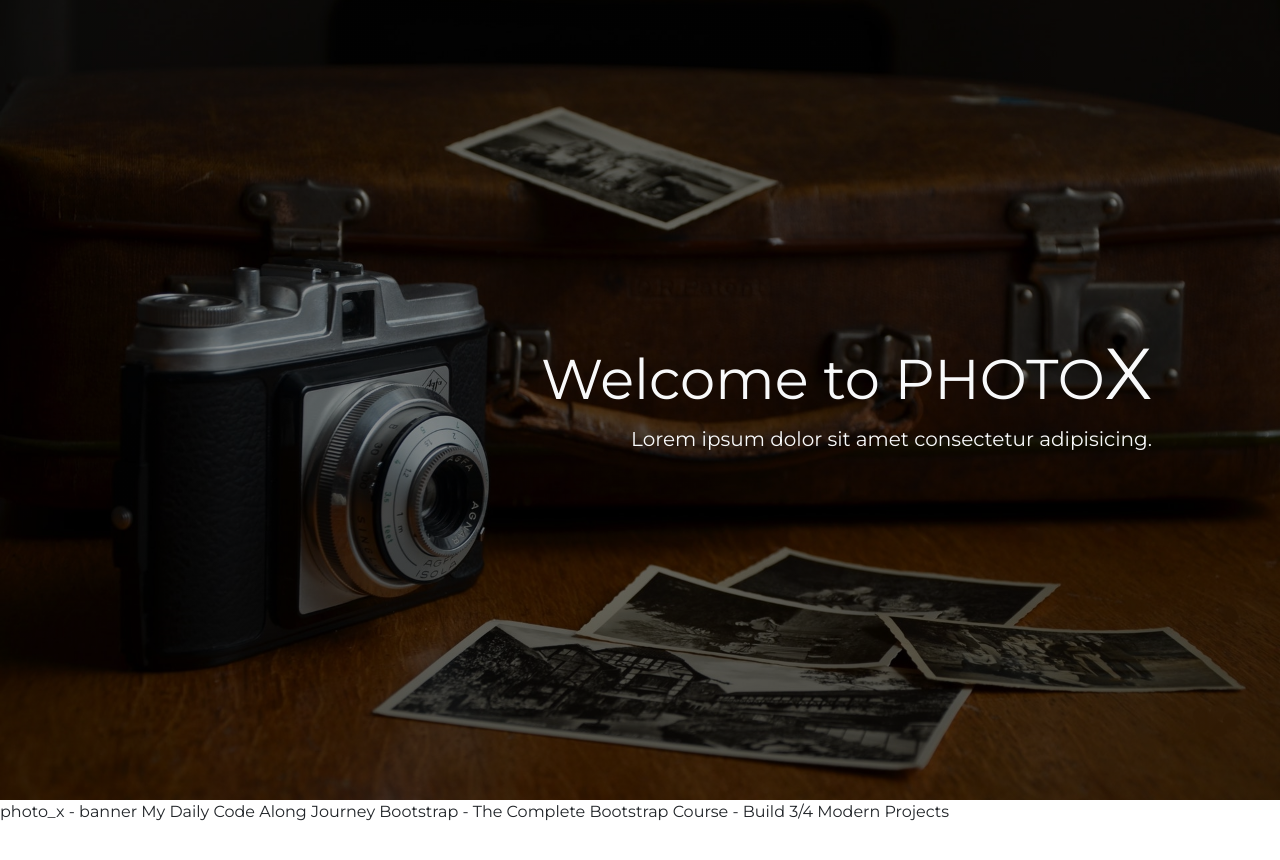
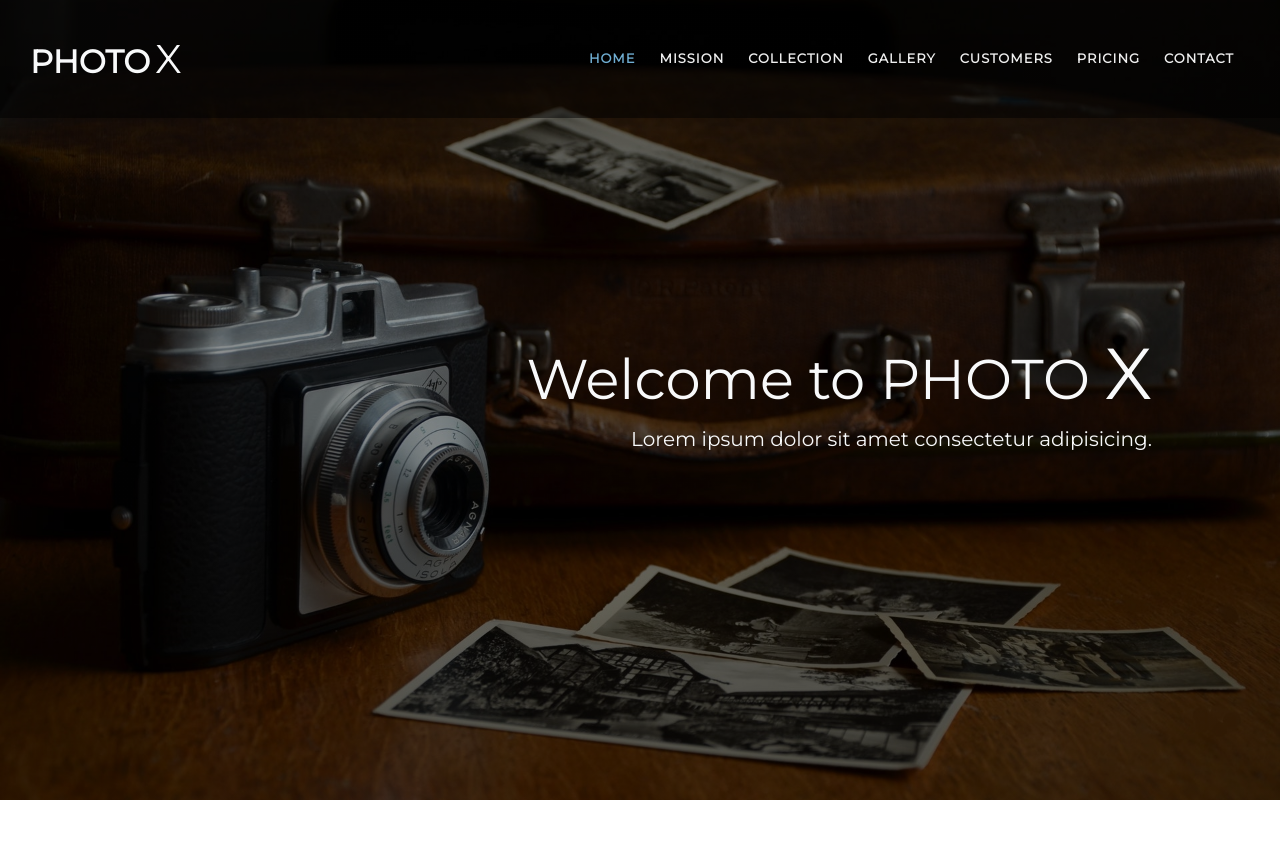
Before and after one commit to peakacode/photo_x, a plain HTML site: page index.html in a window 1280 px wide. Shown: the top 860 px of the page. Before the commit the page ends 824 px from the top, so only its background shows below. Drawn offline with nearby package versions, Linux system fonts and the light colour scheme.

Commit message:
photo_x - navbar
My Daily Photo-X Code Along Journey with George Lomidze @Skillshare

```diff
--- a/index.html
+++ b/index.html
@@ -16,20 +16,136 @@
   <header>
 
     <!-- navbar start -->
+    <nav class="navbar navbar-expand-lg fixed-top nav-menu">
+      <a href="#" class="navbar-brand text-light text-uppercase">
+        <span class="h2 font-weight-bold">photo</span>
+        <span class="h1">X</span></a>
+        <button class="navbar-toggler nav-button" data-toggle="collapse" data-target="#myNavbar">
+          <div class="hamburger-box">
+            <div class="line1"></div>
+            <div class="line2"></div>
+            <div class="line3"></div>
+          </div>
+        </button>
+        <div class="collapse navbar-collapse justify-content-end text-uppercase font-weight-bold" id="myNavbar">
+            <ul class="navbar-nav">
+              <li class="nav-item">
+                <a href="#" class="nav-link mr-2 menu-item nav-active">Home</a>
+              </li>
+              <li class="nav-item">
+                <a href="#" class="nav-link mr-2 menu-item">Mission</a>
+              </li>
+              <li class="nav-item">
+                <a href="#" class="nav-link mr-2 menu-item">Collection</a>
+              </li>
+              <li class="nav-item">
+                <a href="#" class="nav-link mr-2 menu-item">Gallery</a>
+              </li>
+              <li class="nav-item">
+                <a href="#" class="nav-link mr-2 menu-item">Customers</a>
+              </li>
+              <li class="nav-item">
+                <a href="#" class="nav-link mr-2 menu-item">Pricing</a>
+              </li>
+              <li class="nav-item">
+                <a href="#" class="nav-link mr-2 menu-item">Contact</a>
+              </li>
+            </ul>
+        </div>
+    </nav>
     <!-- navbar end -->
 
     <!-- banner start -->
     <div class="text-light text-md-right text-center text-right banner">
-      <h1 class="display-4 banner-heading">Welcome to <span class="text-uppercase">photo</span><span class="display-3">X</span></h1>
+      <h1 class="display-4 banner-heading">Welcome to <span class="text-uppercase">photo</span>
+      <span class="display-3">X</span></h1>
       <p class="lead banner-par">Lorem ipsum dolor sit amet consectetur adipisicing.</p>
     </div>
     <!-- banner end -->
 
   </header>
   <!-- header end -->
-  photo_x - banner
-My Daily Code Along Journey
-Bootstrap - The Complete Bootstrap Course - Build 3/4 Modern Projects
+
+  <br>
+  <br>
+  <br>
+  <br>
+  <br>
+  <br>
+  <br>
+  <br>
+  <br>
+  <br>
+  <br>
+  <br>
+  <br>
+  <br>
+  <br>
+  <br>
+  <br>
+  <br>
+  <br>
+  <br>
+  <br>
+  <br>
+  <br>
+  <br>
+  <br>
+  <br>
+  <br>
+  <br>
+  <br>
+  <br>
+  <br>
+  <br>
+  <br>
+  <br>
+  <br>
+  <br>
+  <br>
+  <br>
+  <br>
+  <br>
+  <br>
+  <br>
+  <br>
+  <br>
+  <br>
+  <br>
+  <br>
+  <br>
+  <br>
+  <br>
+  <br>
+  <br>
+  <br>
+  <br>
+  <br>
+  <br>
+  <br>
+  <br>
+  <br>
+  <br>
+  <br>
+  <br>
+  <br>
+  <br>
+  <br>
+  <br>
+  <br>
+  <br>
+  <br>
+  <br>
+  <br>
+  <br>
+  <br>
+  <br>
+  <br>
+  <br>
+  <br>
+  <br>
+  <br>
+  <br>
 
   <script src="https://code.jquery.com/jquery-3.5.1.slim.min.js"></script>
   <script src="https://cdn.jsdelivr.net/npm/popper.js@1.16.1/dist/umd/popper.min.js"></script>
--- a/script.js
+++ b/script.js
@@ -0,0 +1,14 @@
+$(document).ready(function() {
+  $('.nav-button').click(function() {
+    $('.nav-button').toggleClass('change');
+  });
+
+  $(window).scroll(function() {
+    let position = $(this).scrollTop();
+    if(position >= 200) {
+      $('.nav-menu').addClass('custom-navbar');
+    } else {
+      $('.nav-menu').removeClass('custom-navbar');
+    }
+  });
+});
--- a/style.css
+++ b/style.css
@@ -15,6 +15,61 @@ header {
 }
 
 /* navbar start */
+.nav-menu {
+  background:
+    linear-gradient(
+    rgba(0, 0, 0, .4),
+    rgba(0, 0, 0, .5));
+  padding: 30px;
+  transition: all .4s;
+}
+
+.menu-item {
+  font-size: 13px;
+  letter-spacing: 1px;
+  color: #eee;
+  transition: color .5s;
+}
+
+.menu-item:hover {
+  color: #70aed2;
+}
+
+.nav-active {
+  color: #70aed2;
+}
+
+.hamburger-box {
+  border: 1px solid #cccbcb;
+  border-radius: 5px;
+  padding: 5px;
+
+}
+
+.line1, .line2, .line3 {
+  width: 23px;
+  height: 3px;
+  margin: 5px;
+  background: #cccbcb;
+  transition: all .4s;
+}
+
+.change .line1 {
+  transform: rotate(-45deg) translate(-5px, 6px);
+}
+
+.change .line2 {
+  opacity: 0;
+}
+
+.change .line3 {
+  transform: rotate(45deg) translate(-5px, -6px);
+}
+
+.custom-navbar {
+  padding: 5px 30px;
+  background: linear-gradient(rgba(0,0,0,.6), rgba(0,0,0,.7));
+}
 /* navbar end */
 
 /* banner start */
```
